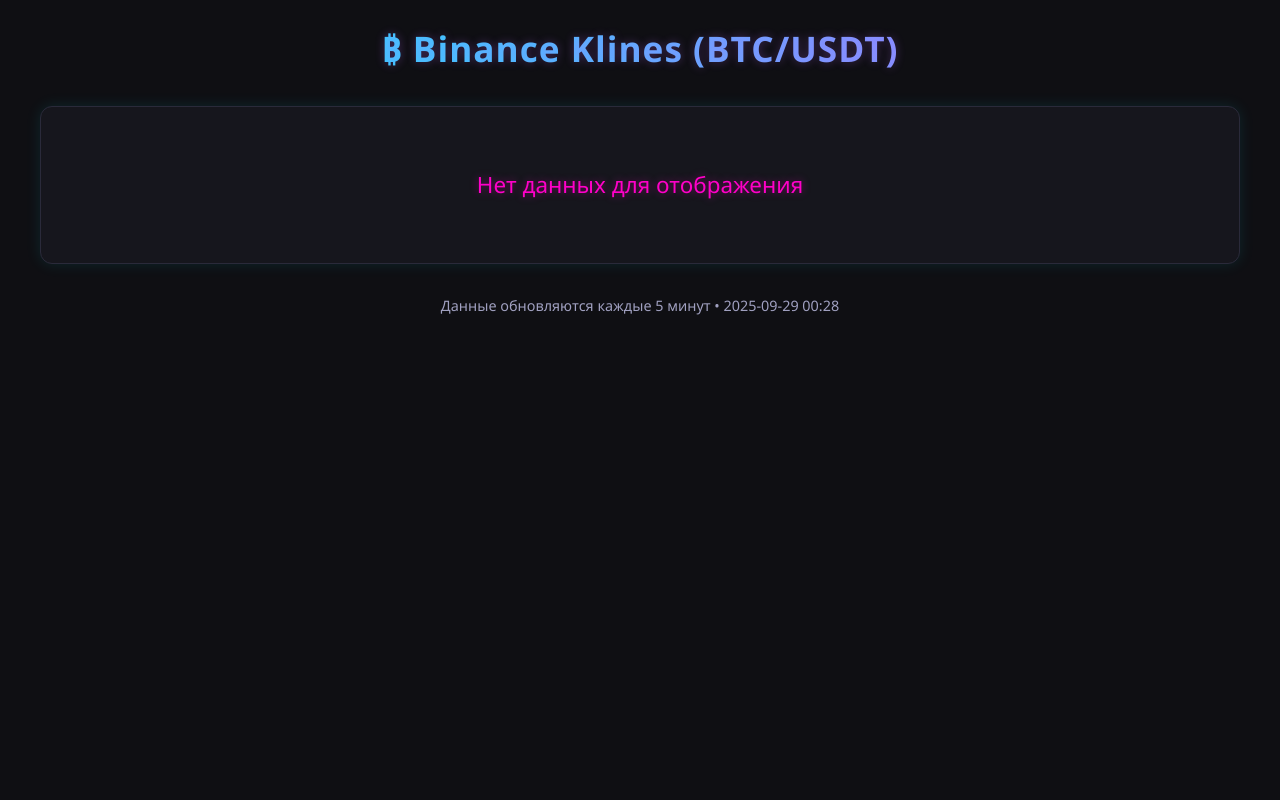
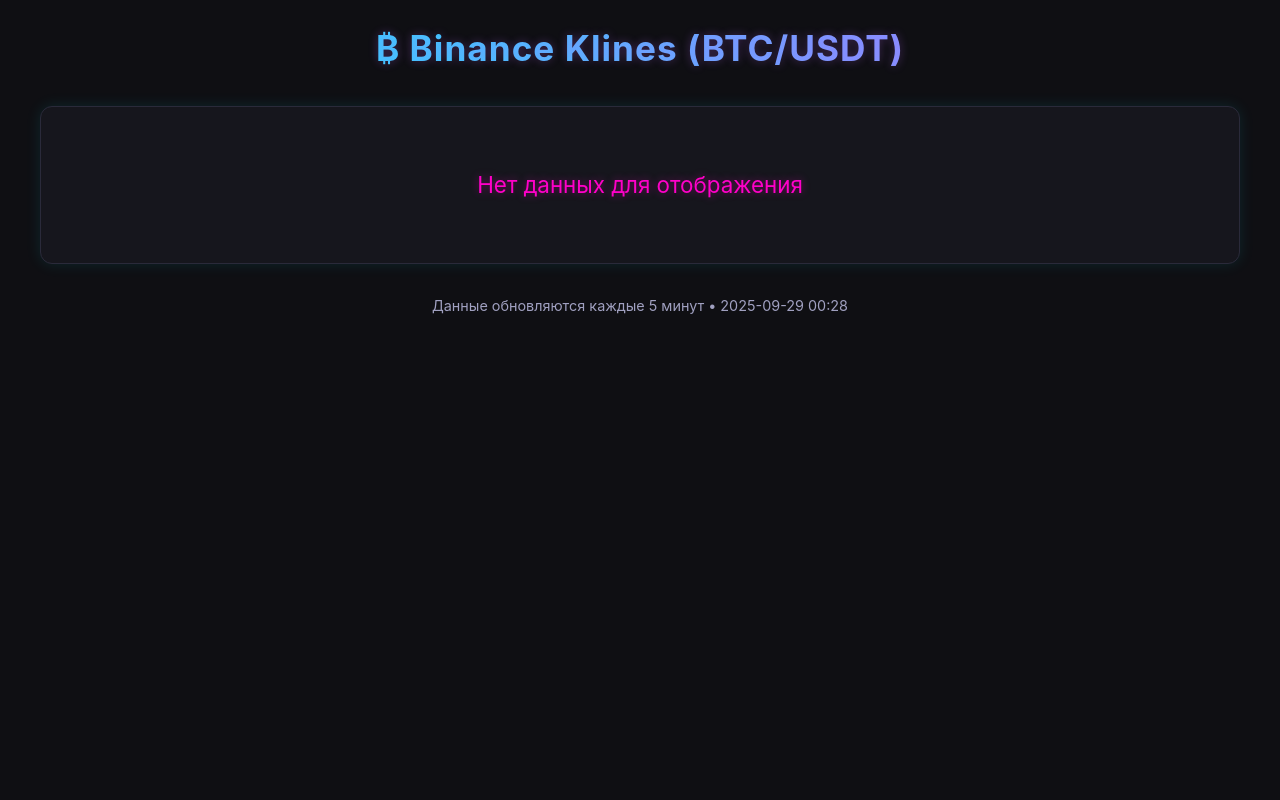
Before and after one commit to androska10/WCaV, a PHP site: page /View/home.php in a window 1280 px wide. Run offline with PHP 8.4, Linux system fonts and the light colour scheme.

Commit message:
Update style

```diff
--- a/View/css/style.css
+++ b/View/css/style.css
@@ -1,15 +1,4 @@
 /* public/css/style.css */
-:root {
-    --bg-dark: #0f0f13;
-    --card-bg: #16161d;
-    --text-primary: #e0e0ff;
-    --text-secondary: #a0a0c0;
-    --neon-cyan: #00f7ff;
-    --neon-purple: #b967ff;
-    --neon-pink: #ff00c8;
-    --border-color: #2a2a3a;
-}
-
 * {
     margin: 0;
     padding: 0;
@@ -18,8 +7,8 @@
 
 body {
     background-color: #0f0f13;
-    color: var(--text-primary);
-    font-family: 'Segoe UI', 'Helvetica Neue', Arial, sans-serif;
+    color: #e0e0ff;
+    font-family: -apple-system, BlinkMacSystemFont, 'Segoe UI', Roboto, sans-serif;
     line-height: 1.6;
     padding: 20px;
     min-height: 100vh;
@@ -44,7 +33,7 @@ h1::before {
 
 .card {
     background: #16161d;
-    border: 1px solid var(--border-color);
+    border: 1px solid #2a2a3a;
     border-radius: 12px;
     padding: 20px;
     box-shadow: 0 0 15px rgba(0, 247, 255, 0.1);
@@ -52,40 +41,29 @@ h1::before {
     margin: 0 auto;
 }
 
-canvas {
-    width: 100% !important;
-    height: 500px !important;
-    margin-top: 10px;
-}
-
-/* Стили для Chart.js (фон, сетка, шрифты) */
 .chart-container {
     position: relative;
     height: 500px;
+    width: 100%;
 }
 
-/* Footer (опционально) */
+canvas {
+    display: block;
+    width: 100% !important;
+    height: 100% !important;
+}
+
 .footer {
     text-align: center;
     margin-top: 30px;
-    color: var(--text-secondary);
+    color: #a0a0c0;
     font-size: 0.9rem;
 }
 
-/* Анимация подсветки при наведении (для будущих кнопок) */
-.neon-hover {
-    transition: text-shadow 0.3s ease, box-shadow 0.3s ease;
-}
-
-.neon-hover:hover {
-    text-shadow: 0 0 12px var(--neon-cyan), 0 0 20px var(--neon-cyan);
-}
-
-/* Стиль для "Нет данных" */
 .no-data {
     text-align: center;
     padding: 40px;
     font-size: 1.4rem;
-    color: var(--neon-pink);
+    color: #ff00c8;
     text-shadow: 0 0 8px rgba(255, 0, 200, 0.4);
 }
--- a/View/home.php
+++ b/View/home.php
@@ -5,7 +5,7 @@
     <meta name="viewport" content="width=device-width, initial-scale=1.0">
     <title>Binance Klines</title>
     <script src="https://cdn.jsdelivr.net/npm/chart.js"></script>
-    <link rel="stylesheet" href="css/style.css">
+    <link rel="stylesheet" href="/css/style.css">
 </head>
 <body>
     <h1>Binance Klines (BTC/USDT)</h1>
```
